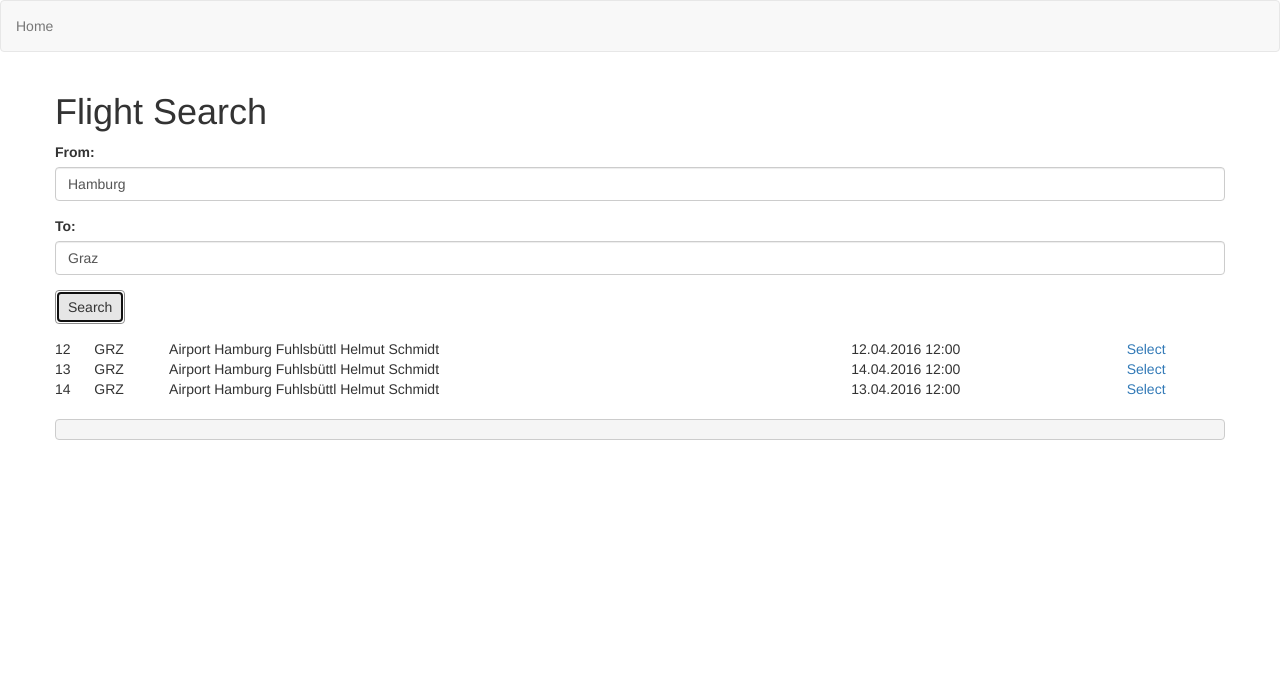
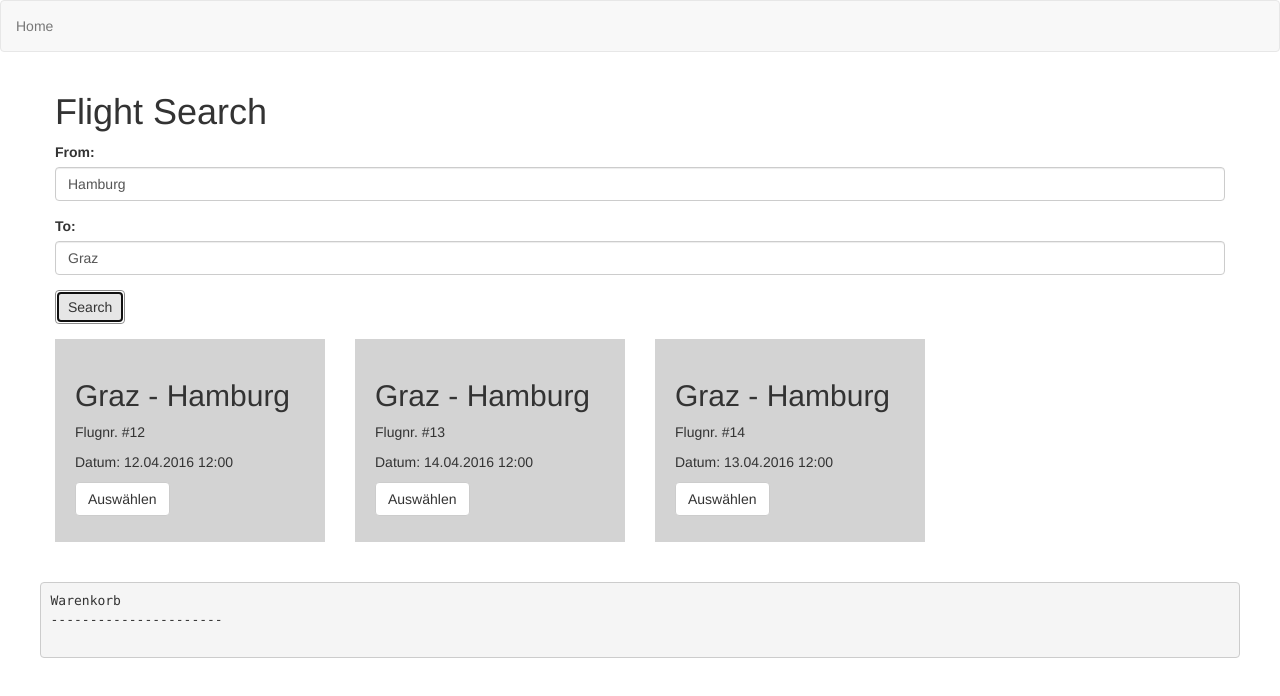
Before and after one commit to mikezks/20171120, an Angular app: page / in a window 1280 px wide. Both pictures are taken after a click on the button "Search". Shown: the top 696 px of the page. Built offline with nearby package versions, Linux system fonts and the light colour scheme.

Commit message:
Komponenten, Bindings, LifeCycle Hooks

```diff
--- a/src/app/app.tokens.ts
+++ b/src/app/app.tokens.ts
@@ -1,3 +1,3 @@
-import { InjectionToken } from '@angular/core';
+import { InjectionToken, Inject } from '@angular/core';
 
 export const BASE_URL = new InjectionToken('BASE_URL');
--- /dev/null
+++ b/src/app/flight-search/flight-card/flight-card.component.html
@@ -0,0 +1,17 @@
+<div style="padding:20px;"
+      class="card"
+      [ngStyle]="{'background-color': (isSelected()) ?  'orange' : 'lightgrey' }">
+  <h2>{{item.from}} - {{item.to}}</h2>
+
+  <p>Flugnr. #{{item.id}}</p>
+  <p>Datum: {{item.date | date:'dd.MM.yyyy HH:mm'}}</p>
+
+  <div style="height:40px">
+    <p>
+      <input type="button" value="Auswählen" class="btn btn-default" (click)="select()" />
+    </p>
+  </div>
+
+  <ng-content></ng-content>
+
+</div>
--- /dev/null
+++ b/src/app/flight-search/flight-card/flight-card.component.ts
@@ -0,0 +1,24 @@
+import { Component, EventEmitter, Input, Output } from '@angular/core';
+
+import { Flight } from '../../entities/flight';
+
+@Component({
+    selector: 'flight-card',
+    templateUrl: './flight-card.component.html'
+})
+export class FlightCardComponent {
+
+    @Input() item: Flight;
+    @Input() selectedItem: Flight;
+    @Output() selectedItemChange = new EventEmitter<Flight>();
+
+    isSelected() {
+        if (this.selectedItem) {
+            return this.selectedItem === this.item ? true : false;
+        }
+    }
+
+    select() {
+        this.selectedItemChange.emit(this.item);
+    }
+}
--- a/src/app/flight-search/flight-search.component.html
+++ b/src/app/flight-search/flight-search.component.html
@@ -12,32 +12,24 @@
     </div>
 
     <div class="form-group">
-        <button
-            class="btn btn-default"
-            (click)="search()"
-            [disabled]="!from || !to">Search</button>
+        <button class="btn btn-default" (click)="search()" [disabled]="!from || !to">Search</button>
     </div>
 
 
 </div>
 
-<div class="card">
+<div class="row">
+    <div *ngFor="let f of flights" class="col-sm-6 col-md-4 col-lg-3 ">
+        <flight-card [item]="f"
+                     [(selectedItem)]="selectedFlight">
+        </flight-card>
 
-    <table class="table table-contensed">
-        <!--
-            [ngClass]="{ 'active': 'f === selectedFlight'  }"
-        -->
-        <tr *ngFor="let f of flights" [class.active]="f === selectedFlight">
-            <td>{{f.id}}</td>
-            <td>{{f.from | city:'short'}}</td>
-            <td>{{f.to | city:'long'}}</td>
-            <td>{{f.date | date:'dd.MM.yyyy HH:mm'}}</td>
-            <td><a (click)="select(f)">Select</a></td>
-        </tr>
-    </table>
-
+    </div>
 </div>
 
-<div class="class">
-    <pre>{{ selectedFlight | json }}</pre>
+<div class="row" style="margin-top:40px">
+<pre>Warenkorb
+----------------------
+{{selectedFlight | json}}
+</pre>
 </div>
--- a/src/app/flight-search/flight-search.module.ts
+++ b/src/app/flight-search/flight-search.module.ts
@@ -4,6 +4,7 @@ import { CommonModule } from '@angular/common';
 
 import { SharedModule } from '../shared/shared.module';
 import { FlightSearchComponent } from './flight-search.component';
+import { FlightCardComponent } from './flight-card/flight-card.component';
 
 @NgModule({
   imports: [
@@ -12,7 +13,8 @@ import { FlightSearchComponent } from './flight-search.component';
     SharedModule
   ],
   declarations: [
-    FlightSearchComponent
+    FlightSearchComponent,
+    FlightCardComponent
   ],
   providers: [],
   exports: [
```
Also changed, not shown: src/app/flight-search/flight-card/flight-card.component.css (added), 1 other file (tests, documents, lock files or other folders).
